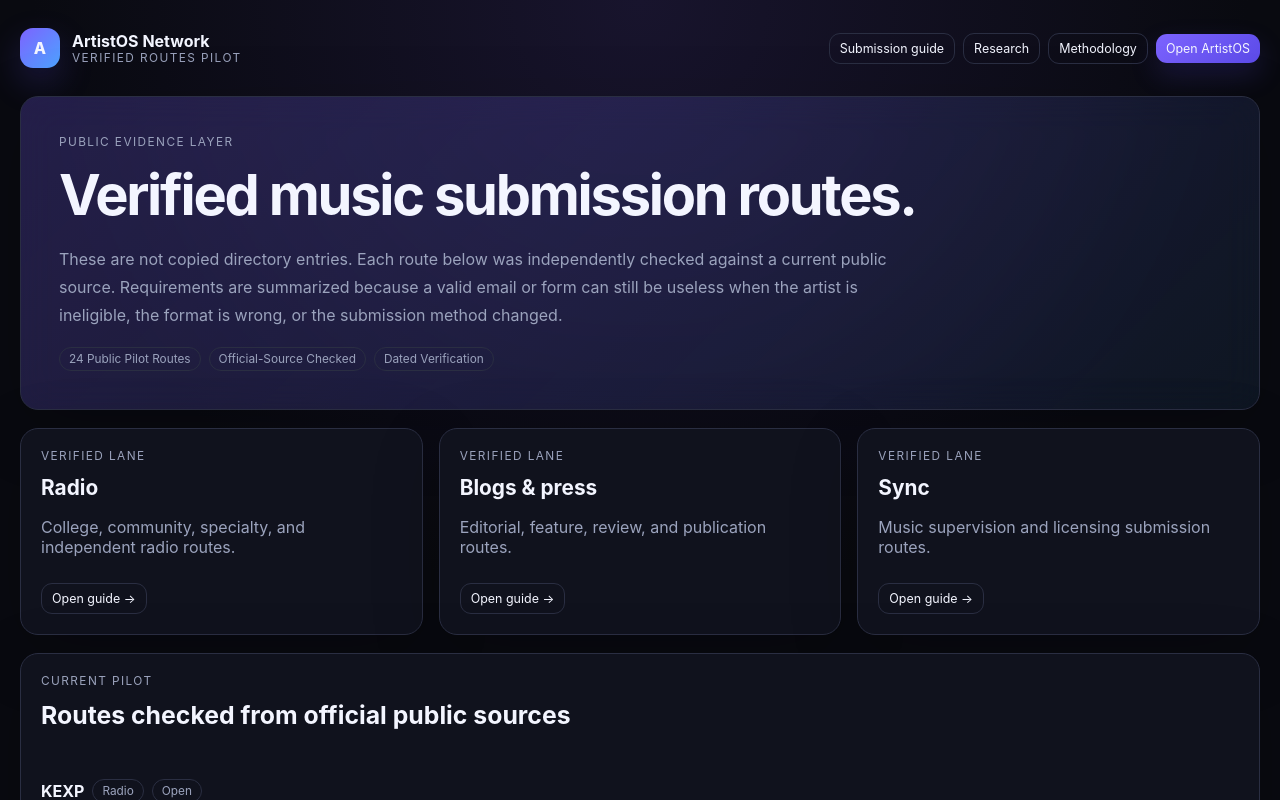
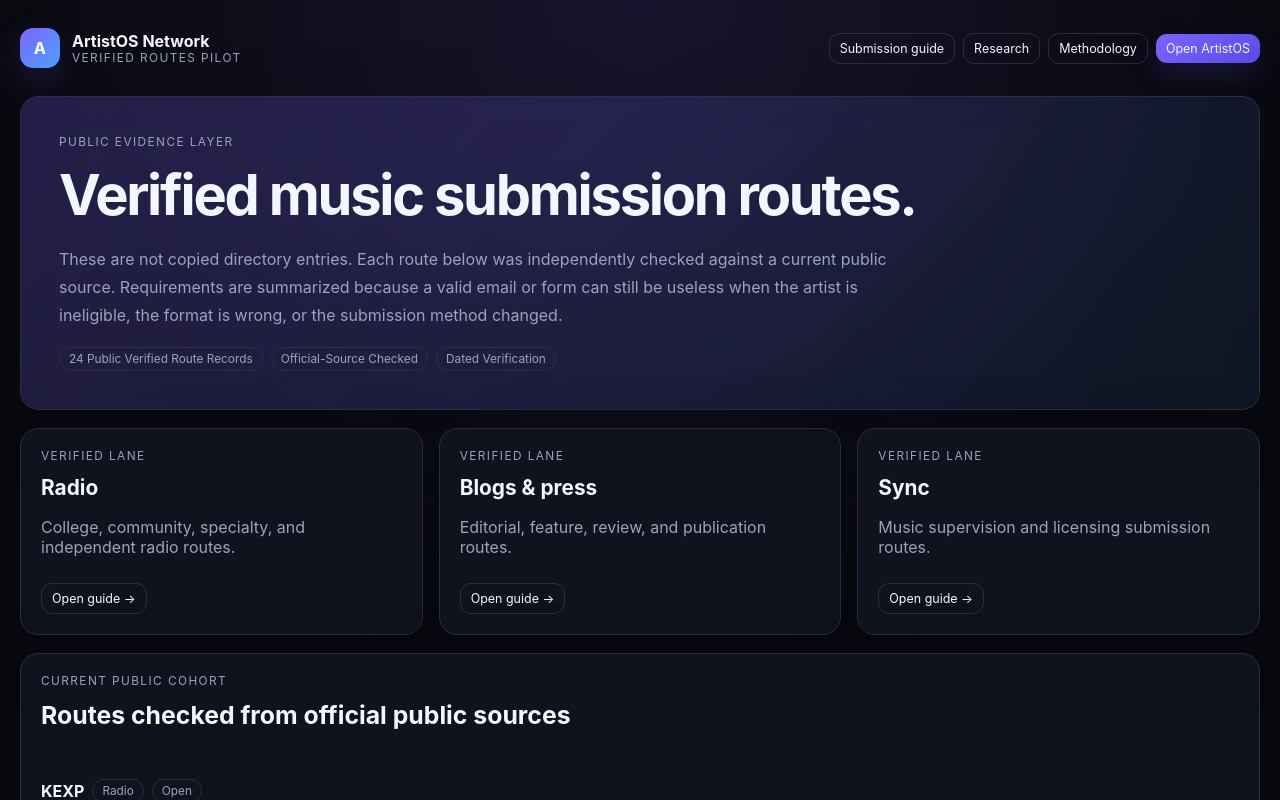
Before and after one commit to middlechildmzk/artistos, a Next.js app: page /verified-routes in a window 1280 px wide. Shown: the top 800 px of the page. Built offline with nearby package versions, Linux system fonts and the light colour scheme; no server answers.

Commit message:
Update verified routes pilot cohort count

```diff
--- a/app/verified-routes/page.tsx
+++ b/app/verified-routes/page.tsx
@@ -41,7 +41,7 @@ export default function VerifiedRoutesPage() {
           <p className="eyebrow">Public evidence layer</p>
           <h1>Verified music submission routes.</h1>
           <p className="muted" style={{ maxWidth: 850, marginTop: 16, lineHeight: 1.75 }}>These are not copied directory entries. Each route below was independently checked against a current public source. Requirements are summarized because a valid email or form can still be useless when the artist is ineligible, the format is wrong, or the submission method changed.</p>
-          <div className="nav-links" style={{ marginTop: 18 }}><span className="pill">{publicVerifiedRoutes.length} public pilot routes</span><span className="pill">official-source checked</span><span className="pill">dated verification</span></div>
+          <div className="nav-links" style={{ marginTop: 18 }}><span className="pill">{publicVerifiedRoutes.length} public verified route records</span><span className="pill">official-source checked</span><span className="pill">dated verification</span></div>
         </section>
 
         <section className="grid three-col" style={{ marginBottom: 18 }}>
@@ -49,7 +49,7 @@ export default function VerifiedRoutesPage() {
         </section>
 
         <section className="card" style={{ marginBottom: 18 }}>
-          <div className="section-heading"><div><p className="eyebrow">Current pilot</p><h2 style={{ fontSize: "1.55rem", marginTop: 8 }}>Routes checked from official public sources</h2></div></div>
+          <div className="section-heading"><div><p className="eyebrow">Current public cohort</p><h2 style={{ fontSize: "1.55rem", marginTop: 8 }}>Routes checked from official public sources</h2></div></div>
           <div className="stack" style={{ marginTop: 12 }}>
             {publicVerifiedRoutes.map((route) => (
               <article className="directory-row" key={route.name}>
@@ -65,7 +65,7 @@ export default function VerifiedRoutesPage() {
 
         <section className="grid two-col" style={{ marginBottom: 18 }}>
           <div className="card"><p className="eyebrow">Important limitation</p><h2 style={{ fontSize: "1.45rem", marginTop: 8 }}>Verified does not mean guaranteed acceptance.</h2><p className="muted" style={{ lineHeight: 1.7 }}>Verification means the route and summarized requirements were supported by a current public source when checked. Editorial taste, capacity, response rate, campaign fit, and future policy changes remain outside that claim.</p></div>
-          <div className="card"><p className="eyebrow">Freshness</p><h2 style={{ fontSize: "1.45rem", marginTop: 8 }}>Routes can decay after publication.</h2><p className="muted" style={{ lineHeight: 1.7 }}>ArtistOS records verification dates because music-industry submission information changes. Changed, stale, and rechecked routes become research data as the verification cohort grows.</p><Link className="button ghost compact" style={{ marginTop: 12 }} href="/research/music-submission-route-verification">See the 23-route pilot snapshot →</Link></div>
+          <div className="card"><p className="eyebrow">Freshness</p><h2 style={{ fontSize: "1.45rem", marginTop: 8 }}>Routes can decay after publication.</h2><p className="muted" style={{ lineHeight: 1.7 }}>ArtistOS records verification dates because music-industry submission information changes. Changed, stale, and rechecked routes become research data as the verification cohort grows.</p><Link className="button ghost compact" style={{ marginTop: 12 }} href="/research/music-submission-route-verification">See the 28-route pilot snapshot →</Link></div>
         </section>
 
         <section className="card" style={{ textAlign: "center", padding: 32 }}><h2 style={{ fontSize: "1.6rem" }}>Want the full workflow, not just a list?</h2><p className="muted">ArtistOS connects discovery, fit, evidence, outreach, relationships, and outcomes around each release.</p><div className="nav-links" style={{ justifyContent: "center" }}><Link className="button primary" href="/login">Open ArtistOS</Link><Link className="button ghost" href="/methodology">Read the verification methodology</Link></div></section>
```
